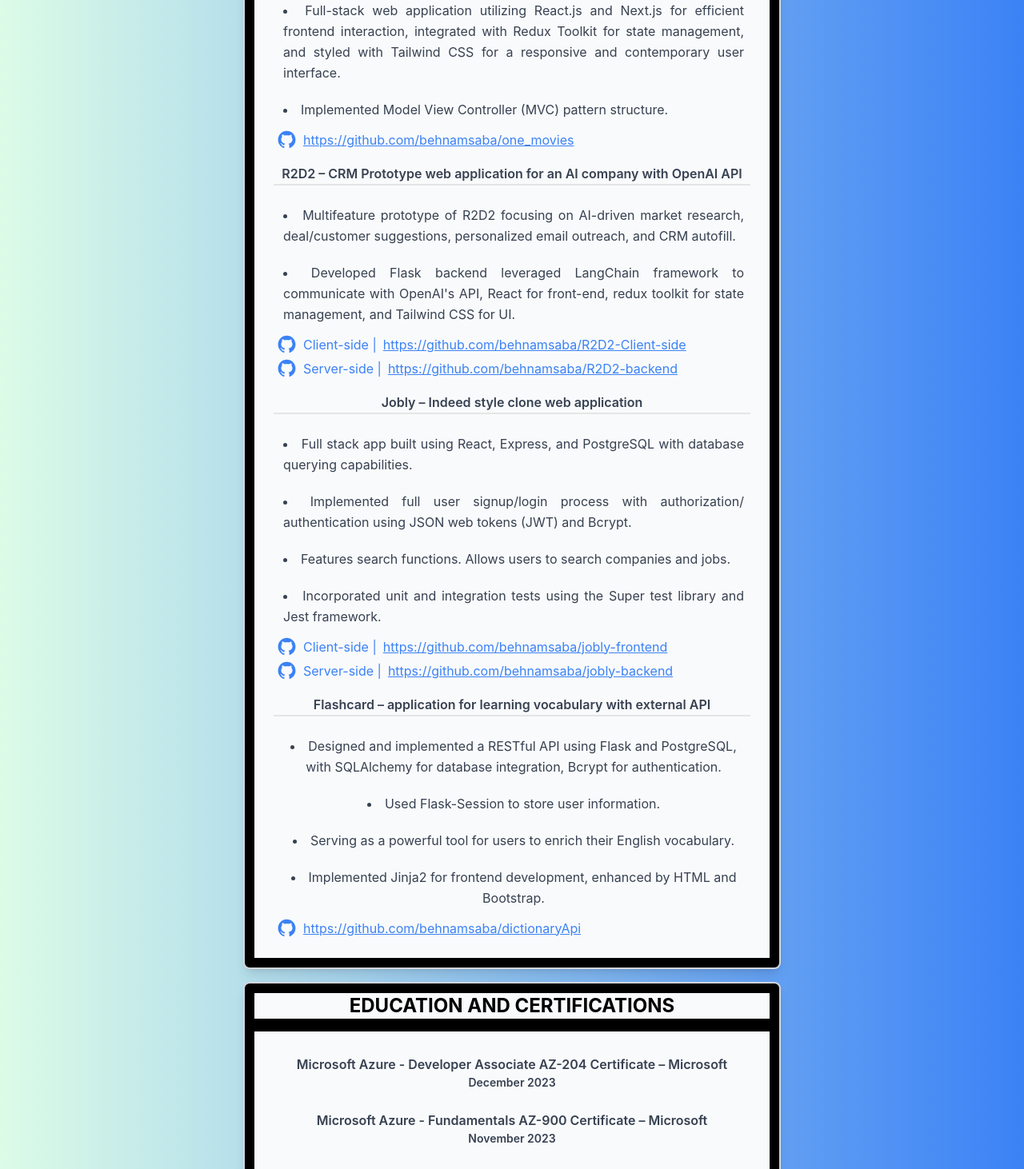
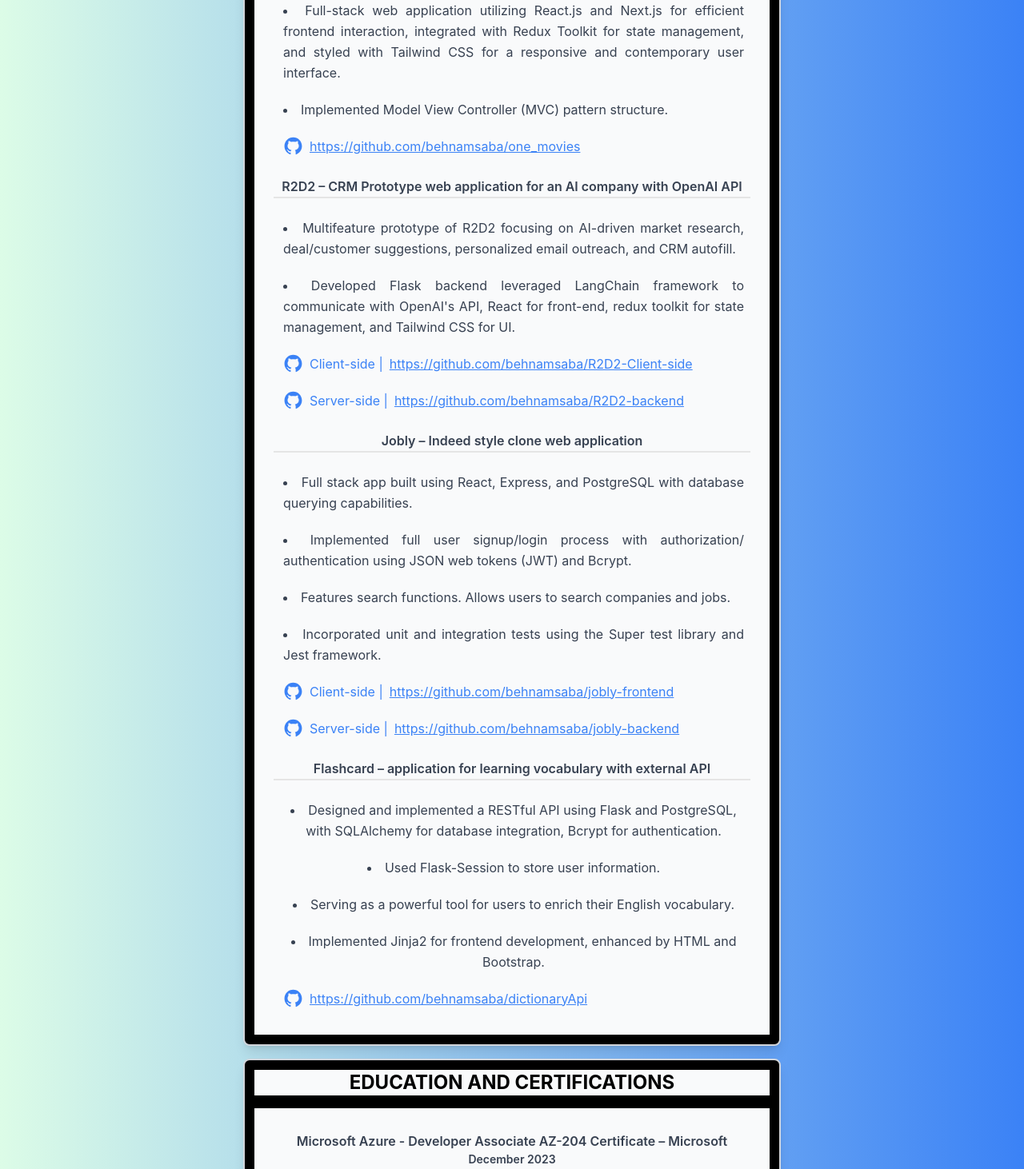
Before and after one commit to behnamsaba/resume, a React (Create React App) app: page / in a window 1280 px wide. Shown: the part 3767-5229 px from the top of the page at 80% size. Built offline with nearby package versions, Linux system fonts and the light colour scheme.

Commit message:
ui fixed

```diff
--- a/src/Projects.js
+++ b/src/Projects.js
@@ -33,7 +33,7 @@
                             Implemented Model View Controller (MVC) pattern
                             structure.
                         </li>
-                        <li className='flex items-center space-x-2'>
+                        <li className='flex items-center space-x-2 px-2 py-2'>
                             <AiOutlineGithub
                                 size={25}
                                 className='text-blue-500'
@@ -62,7 +62,7 @@
                             for front-end, redux toolkit for state management,
                             and Tailwind CSS for UI.
                         </li>
-                        <li className='flex items-center space-x-2'>
+                        <li className='flex items-center space-x-2 px-2 py-2'>
                             <AiOutlineGithub
                                 size={25}
                                 className='text-blue-500'
@@ -78,7 +78,7 @@
                                 https://github.com/behnamsaba/R2D2-Client-side
                             </Link>
                         </li>
-                        <li className='flex items-center space-x-2'>
+                        <li className='flex items-center space-x-2 px-2 py-2'>
                             <AiOutlineGithub
                                 size={25}
                                 className='text-blue-500'
@@ -116,7 +116,7 @@
                             Incorporated unit and integration tests using the
                             Super test library and Jest framework.
                         </li>
-                        <li className='flex items-center space-x-2'>
+                        <li className='flex items-center space-x-2 px-2 py-2'>
                             <AiOutlineGithub
                                 size={25}
                                 className='text-blue-500'
@@ -132,7 +132,7 @@
                                 https://github.com/behnamsaba/jobly-frontend
                             </Link>
                         </li>
-                        <li className='flex items-center space-x-2'>
+                        <li className='flex items-center space-x-2 px-2 py-2'>
                             <AiOutlineGithub
                                 size={25}
                                 className='text-blue-500'
@@ -171,7 +171,7 @@
                             Implemented Jinja2 for frontend development,
                             enhanced by HTML and Bootstrap.
                         </li>
-                        <li className='flex items-center space-x-2'>
+                        <li className='flex items-center space-x-2 px-2 py-2'>
                             <AiOutlineGithub
                                 size={25}
                                 className='text-blue-500'
```
